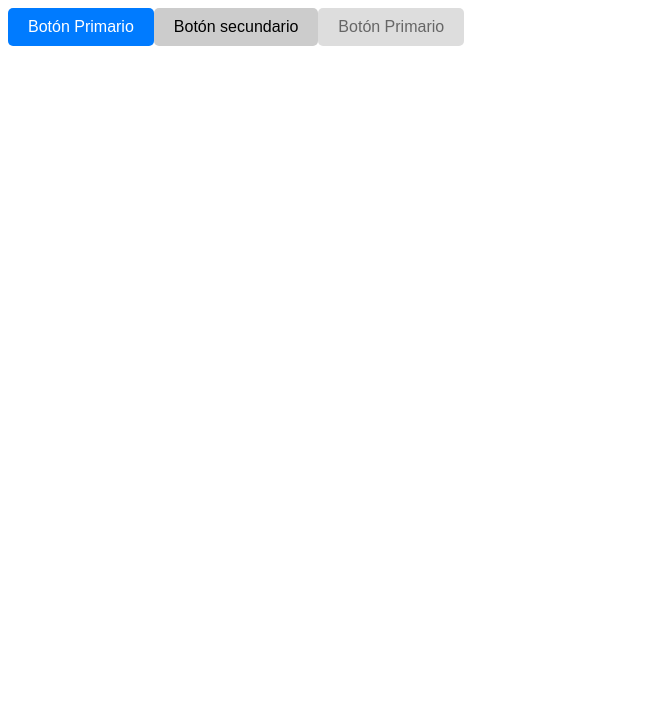
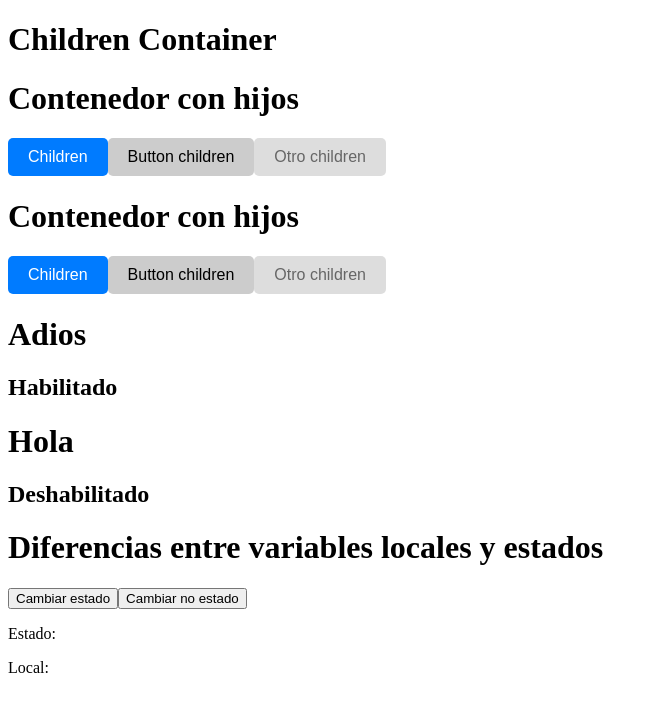
Before and after one commit to miguel98dev/babel-practices-react, a React (Vite) app in the folder button_exercise/: page / in a window 1280 px wide. Shown: the top 712 px of the page, without its empty margins (0-658 px from the left). Built offline with nearby package versions, Linux system fonts and the light colour scheme.

Commit message:
useState

```diff
--- a/button_exercise/src/App.jsx
+++ b/button_exercise/src/App.jsx
@@ -1,4 +1,7 @@
 import Button from './components/Button'
+import ChildrenContainer from './components/ChildrenContainer'
+import EstadosVariableLocal from './components/EstadosVariableLocal'
+import RenderizadoCondicional from './components/RenderizadoCondicional'
 
 function App () {
   // se ejecuta al hacer click en cualquier boton
@@ -6,11 +9,19 @@ function App () {
     window.alert('Click en el botón')
   }
   return (
-    <div>
-      <Button type='primary' onClick={handleClick} />
-      <Button type='secondary' onClick={handleClick} />
-      <Button disabled onClick={handleClick} />
-    </div>
+    <>
+      <ChildrenContainer>
+        <h1>Contenedor con hijos</h1>
+        <div>
+          <Button type='primary' onClick={handleClick}>Children</Button>
+          <Button type='secondary' onClick={handleClick}>Button children</Button>
+          <Button disabled onClick={handleClick}>Otro children</Button>
+        </div>
+      </ChildrenContainer>
+      <RenderizadoCondicional goodbye />
+      <RenderizadoCondicional disabled />
+      <EstadosVariableLocal />
+    </>
   )
 }
 
--- a/button_exercise/src/components/Button.jsx
+++ b/button_exercise/src/components/Button.jsx
@@ -2,13 +2,14 @@
 // type: apariencia botón (primary por defecto)
 // disabled: botón habilitado o no (false por defecto) = habilitado por defecto
 // onClick: función que se ejecuta al hacer click al botón (no recibe parámetro)
-const Button = ({ type = 'primary', disabled = false, onClick }) => {
+const Button = ({ type = 'primary', disabled = false, onClick, children }) => {
   const buttonClass = `button ${type}`
 
   return (
     // button recibe en el className el type del buttonClass, disabled y el onClick
     <button className={buttonClass} disabled={disabled} onClick={onClick}>
-      {type === 'primary' ? 'Botón Primario' : 'Botón secundario'}
+      {/* {type === 'primary' ? 'Botón Primario' : 'Botón secundario'}, */}
+      {children}
     </button>
   )
 }
--- /dev/null
+++ b/button_exercise/src/components/ChildrenContainer.jsx
@@ -0,0 +1,16 @@
+const ChildrenContainer = ({ children }) => {
+  return (
+    <div>
+      <h1>Children Container</h1>
+      <div>
+        {children}
+      </div>
+      <div>
+        {children}
+      </div>
+    </div>
+
+  )
+}
+
+export default ChildrenContainer
--- /dev/null
+++ b/button_exercise/src/components/EstadosVariableLocal.jsx
@@ -0,0 +1,27 @@
+import { useState } from 'react'
+
+const EstadosVariableLocal = (props) => {
+  const [state, setState] = useState('')
+
+  const notState = ''
+
+  const handleClickEstado = () => {
+    setState('soy un estado')
+  }
+
+  const handleClickNoEstado = () => {
+    setState('no soy un estado')
+  }
+  return (
+    <div>
+      <h1>Diferencias entre variables locales y estados</h1>
+      <button onClick={() => handleClickEstado()}>Cambiar estado</button>
+      <button onClick={() => handleClickNoEstado()}>Cambiar no estado</button>
+
+      <p>Estado: {state}</p>
+      <p>Local: {state}</p>
+    </div>
+  )
+}
+
+export default EstadosVariableLocal
--- /dev/null
+++ b/button_exercise/src/components/RenderizadoCondicional.jsx
@@ -0,0 +1,21 @@
+const RenderizadoCondicional = ({ goodbye = false, disabled = false }) => {
+//   if (disabled) {
+//     return null
+//   }
+//   if (goodbye) {
+//     return <div>RenderizadoCondicional</div>
+//   }
+
+  return (
+    <div>
+      <h1>{goodbye ? 'Adios' : 'Hola'}</h1>
+
+      <>{disabled && <h2>Deshabilitado</h2>}</>
+      <>{!disabled && <h2>Habilitado</h2>}</>
+    </div>
+  )
+}
+
+// funciones puras: siempre hacer copias de lo llegado x funciones
+
+export default RenderizadoCondicional
```
